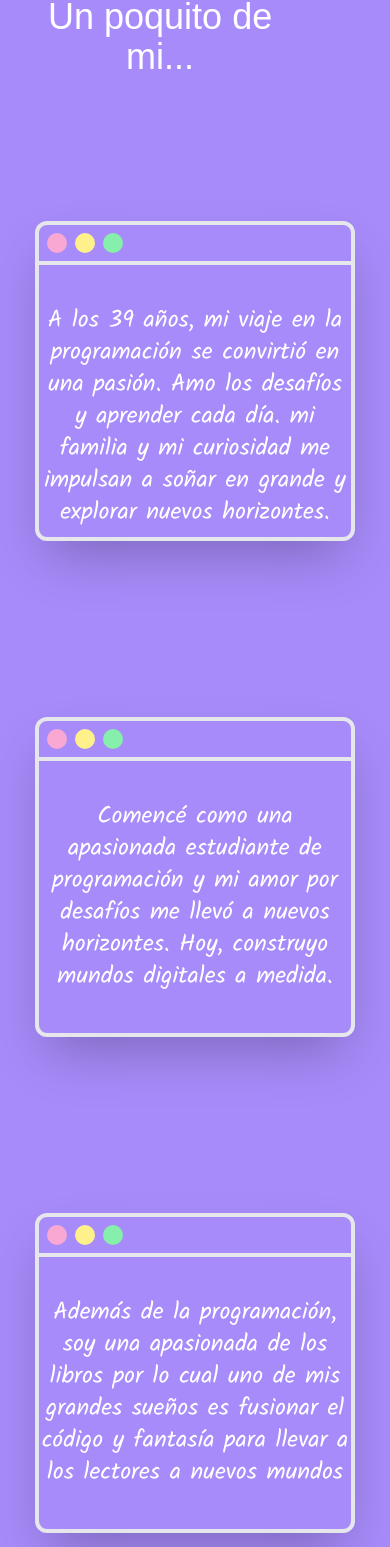
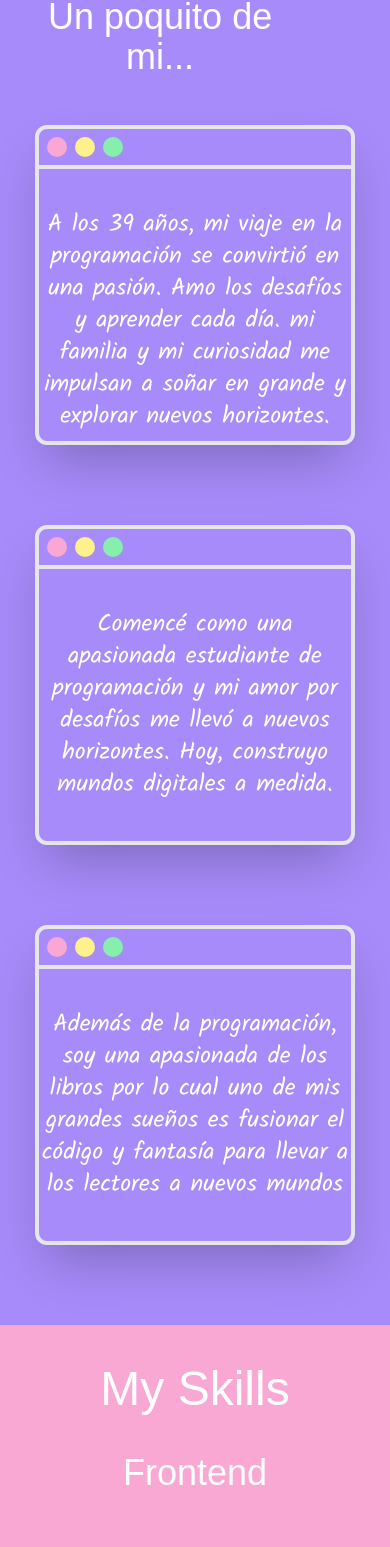
Before and after one commit to NinaLizbeth/portafolio, a Next.js app: page / in a window 390 px wide. Shown: the part 879-2426 px from the top of the page. Built offline with nearby package versions, Linux system fonts and the light colour scheme; a web font is replaced by a local one.

Commit message:
[fix]: responsive skills

```diff
--- a/src/app/pages/About.jsx
+++ b/src/app/pages/About.jsx
@@ -26,7 +26,7 @@ transition={{duration:1}}
 initial="inicial"
 whileInView="entrada"
 variants={variantes}
-className=" w-80 h-80 lg:w-96 lg:h-96 border-4 rounded-xl shadow-2xl mt-44">
+className=" w-80 h-80 lg:w-96 lg:h-96 border-4 rounded-xl shadow-2xl  mt-20 lg:mt-44">
     <div className="flex flex-row p-2 gap-2">
       <div className="rounded-full w-5 h-5 bg-pink-300"></div>
       <div  className="rounded-full w-5 h-5 bg-yellow-200"></div>
@@ -40,7 +40,7 @@ className=" w-80 h-80 lg:w-96 lg:h-96 border-4 rounded-xl shadow-2xl mt-44">
   whileInView="entrada"
   variants={variantes}
 
-  className=" w-80 h-80 lg:w-96 lg:h-96 border-4 rounded-xl shadow-2xl mt-44"><div className="flex flex-row p-2 gap-2">
+  className=" w-80 h-80 lg:w-96 lg:h-96 border-4 rounded-xl shadow-2xl mt-20 lg:mt-44"><div className="flex flex-row p-2 gap-2">
       <div className="rounded-full w-5 h-5 bg-pink-300"></div>
       <div  className="rounded-full w-5 h-5 bg-yellow-200"></div>
       <div  className="rounded-full w-5 h-5 bg-green-300"></div>
@@ -51,7 +51,7 @@ className=" w-80 h-80 lg:w-96 lg:h-96 border-4 rounded-xl shadow-2xl mt-44">
   initial="inicial"
   whileInView="entrada"
   variants={variantes}
-  className="w-80 h-80 lg:w-96 lg:h-96 border-4 rounded-xl shadow-2xl mt-44">
+  className="w-80 h-80 lg:w-96 lg:h-96 border-4 rounded-xl shadow-2xl mt-20 lg:mt-44">
   <div className="flex flex-row p-2 gap-2">
       <div className="rounded-full w-5 h-5 bg-pink-300"></div>
       <div  className="rounded-full w-5 h-5 bg-yellow-200"></div>
--- a/src/app/pages/Skill.jsx
+++ b/src/app/pages/Skill.jsx
@@ -33,6 +33,21 @@ const Skill = () => {
               <li style={fontRampart.style} className="bg-yellow-200 text-black rounded-3xl text-center text-3xl mb-4 shadow-xl ">NodeJS</li>
               <li style={fontRampart.style} className="bg-yellow-200 text-black rounded-3xl text-center text-3xl mb-4 shadow-xl" >MongoDB</li>
 
+              <h4 style={fontRampart.style} className="lg:text-5xl text-4xl text-white lg:mr-30 text-center mt-20">Otros</h4>
+            <ul className="lg:p-0 p-14 lg:mr-0 lg:mt-6">
+              <li style={fontRampart.style} className="bg-yellow-200 text-black rounded-3xl text-center text-3xl mb-4 shadow-xl ">Git</li>
+              <li style={fontRampart.style} className="bg-yellow-200 text-black rounded-3xl text-center text-3xl mb-4 shadow-xl" >GitHub</li>
+              <li style={fontRampart.style} className="bg-yellow-200 text-black rounded-3xl text-center text-3xl mb-4 shadow-xl" >Render</li>
+              <li style={fontRampart.style} className="bg-yellow-200 text-black rounded-3xl text-center text-3xl mb-4 shadow-xl" >Firebase</li>
+              <li style={fontRampart.style} className="bg-yellow-200 text-black rounded-3xl text-center text-3xl mb-4 shadow-xl" >Vercel</li>
+
+              </ul>
+
+
+
+
+
+
             </ul>
           </div>
         </div>
```
